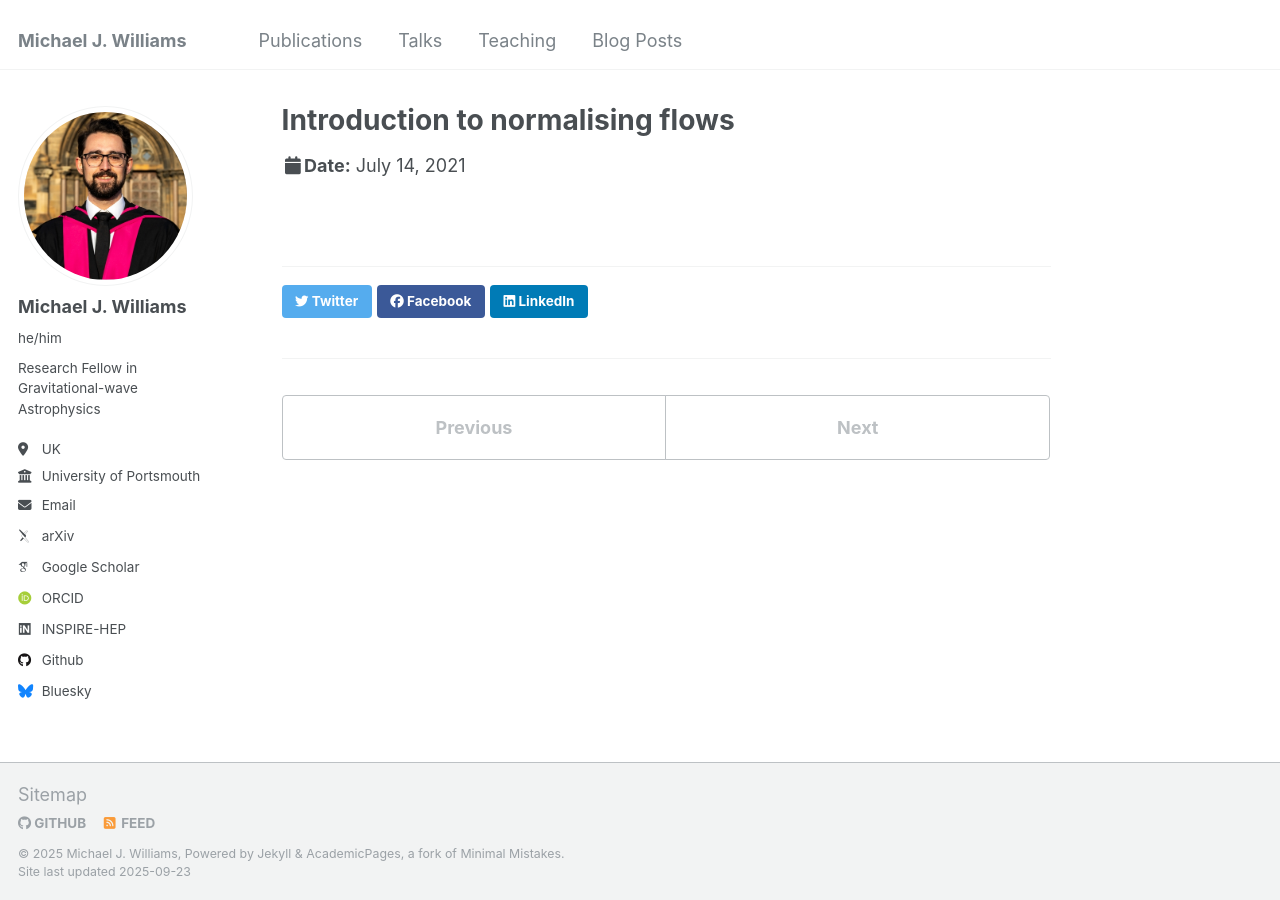
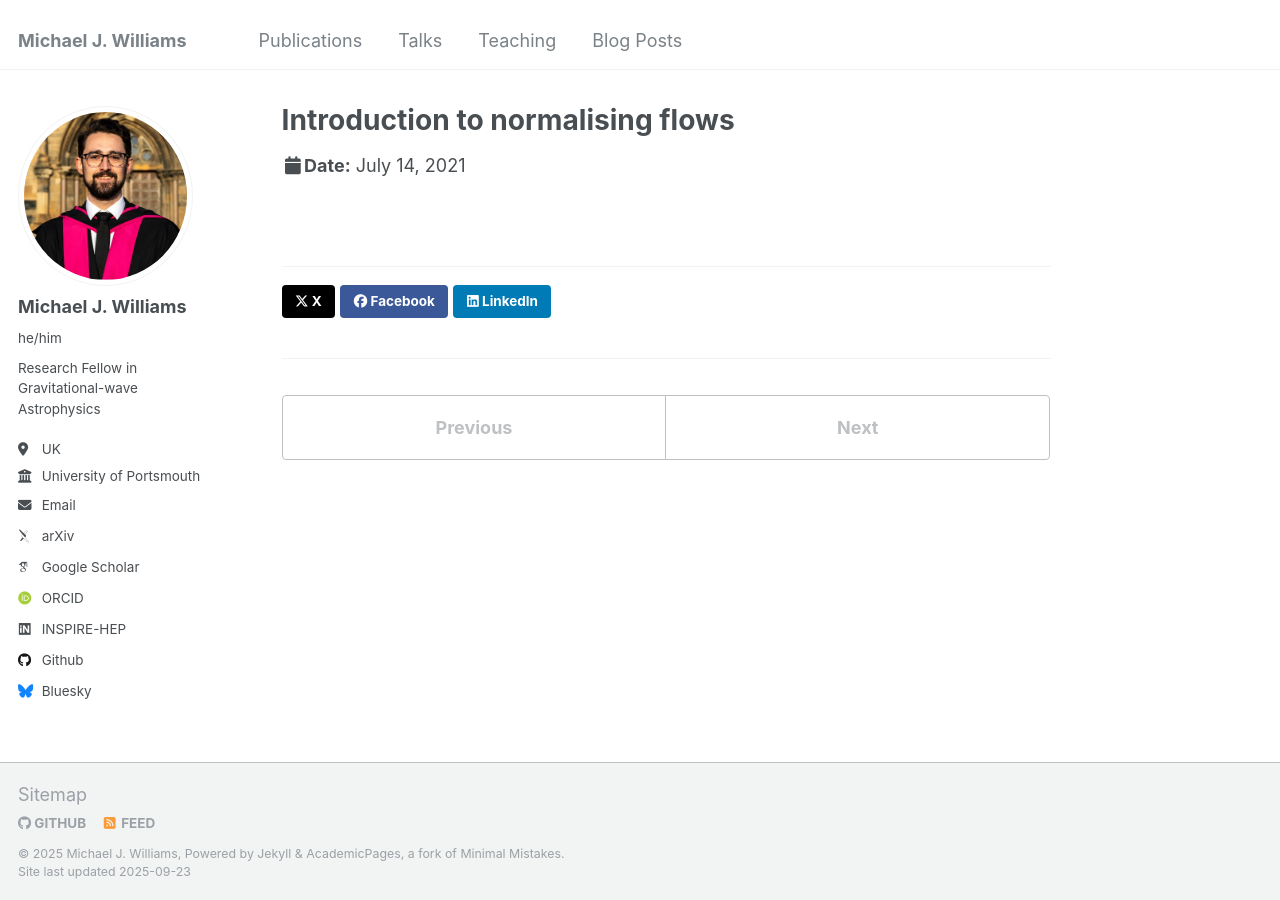
Before and after one commit to mj-will/mj-will.github.io, a Jekyll site: the page built from _talks/2021-07-14-intro-to-ml.md, in a window 1280 px wide. Built offline with Jekyll 4.4.1, drawn with Linux system fonts in a browser that asks for light colours; some web fonts are replaced.

Commit message:
fix x logo

```diff
--- a/_includes/social-share.html
+++ b/_includes/social-share.html
@@ -5,7 +5,7 @@
     <h4 class="page__share-title">{{ site.data.ui-text[site.locale].share_on_label | default: "Share on" }}</h4>
   {% endif %}
 
-  <a href="https://twitter.com/intent/tweet?text={{ base_path }}{{ page.url }}" class="btn btn--twitter" title="{{ site.data.ui-text[site.locale].share_on_label | default: 'Share on' }} Twitter"><i class="fab fa-twitter" aria-hidden="true"></i><span> Twitter</span></a>
+  <a href="https://x.com/intent/post?text={{ base_path }}{{ page.url }}" class="btn btn--x" title="{{ site.data.ui-text[site.locale].share_on_label | default: 'Share on' }} X"><i class="fab fa-x-twitter" aria-hidden="true"></i><span> X</span></a>
 
   <a href="https://www.facebook.com/sharer/sharer.php?u={{ base_path }}{{ page.url }}" class="btn btn--facebook" title="{{ site.data.ui-text[site.locale].share_on_label | default: 'Share on' }} Facebook"><i class="fab fa-facebook" aria-hidden="true"></i><span> Facebook</span></a>
 
--- a/_sass/_buttons.scss
+++ b/_sass/_buttons.scss
@@ -121,7 +121,8 @@
   (facebook, $facebook-color),
   (twitter, $twitter-color),
   (google-plus, $google-plus-color),
-  (linkedin, $linkedin-color);
+  (linkedin, $linkedin-color),
+  (x, $x-color);
 
   @each $socialnetwork, $color in $social {
     &--#{$socialnetwork} {
--- a/_sass/_utilities.scss
+++ b/_sass/_utilities.scss
@@ -297,6 +297,11 @@
     color: $twitter-color;
   }
 
+  .fa-x,
+  .fa-x-square {
+    color: $x-color;
+  }
+
   .fa-vimeo,
   .fa-vimeo-square {
     color: $vimeo-color;
--- a/_sass/_variables.scss
+++ b/_sass/_variables.scss
@@ -99,6 +99,7 @@
 $vine-color                 : #00bf8f;
 $youtube-color              : #bb0000;
 $xing-color                 : #006567;
+$x-color                    : #000000;
 
 
 /* links */
```
